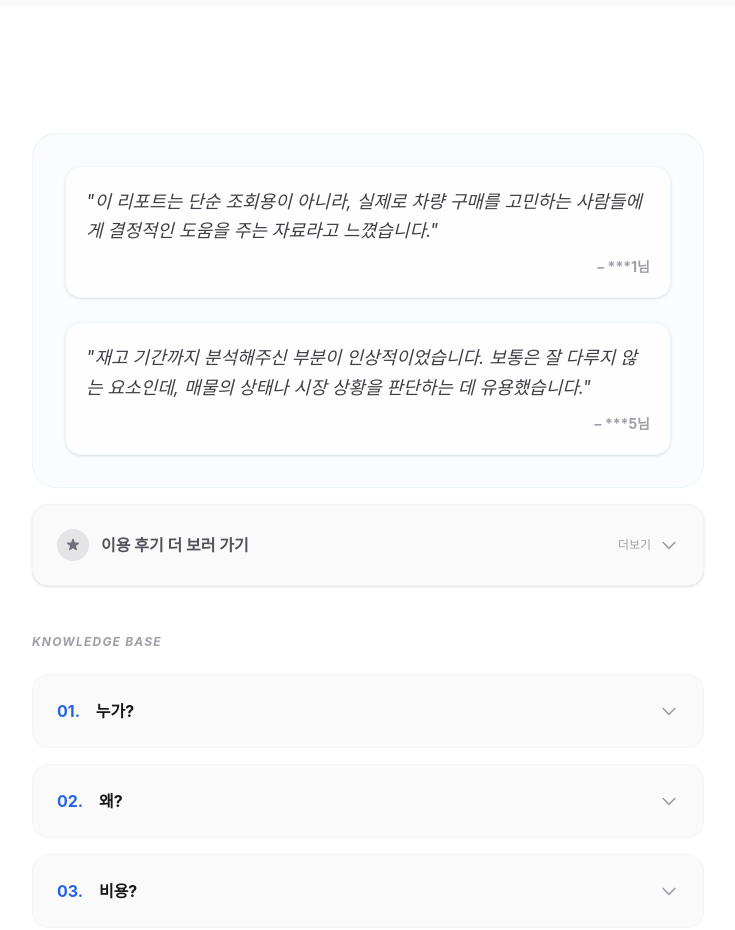
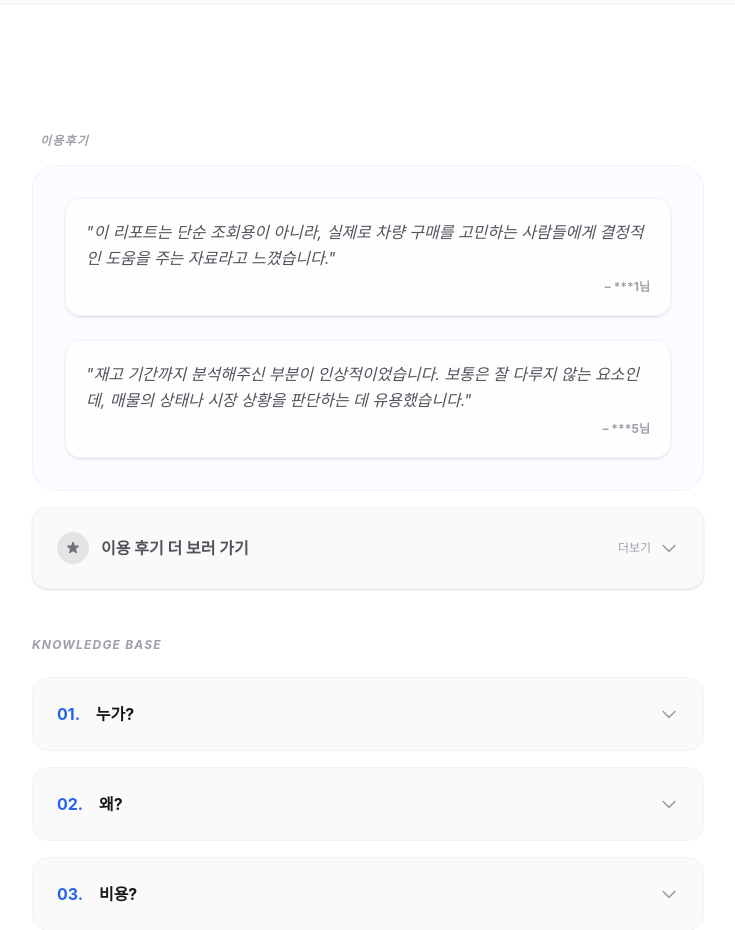
Before and after one commit to 777ceo11/CALI, a Next.js app: page / in a window 1280 px wide. Shown: the part 2100-3030 px from the top of the page, without its empty margins (272-1007 px from the left). Built offline with nearby package versions, Linux system fonts and the light colour scheme.

Commit message:
style: unify review font sizes and add section title

```diff
--- a/app/page.tsx
+++ b/app/page.tsx
@@ -287,17 +287,19 @@ export default function Home() {
         </div>
 
         {/* Reviews Section */}
-        <div className="max-w-2xl mx-auto mb-12 space-y-4">
+        <div className="max-w-2xl mx-auto mb-12 space-y-4 text-left">
+          <h3 className="text-zinc-400 uppercase tracking-widest text-[10px] md:text-xs font-bold italic ml-2">이용후기</h3>
+
           {/* Always Visible Reviews */}
           <div className="bg-blue-50/30 border border-blue-100/50 rounded-3xl p-6 md:p-8 space-y-6">
             <div className="bg-white/80 p-5 rounded-2xl border border-blue-50 shadow-sm">
-              <p className="mb-3 italic text-zinc-700 text-base md:text-lg leading-relaxed">"이 리포트는 단순 조회용이 아니라, 실제로 차량 구매를 고민하는 사람들에게 결정적인 도움을 주는 자료라고 느꼈습니다."</p>
-              <p className="text-sm text-zinc-400 font-bold text-right">– ***1님</p>
+              <p className="mb-2 italic text-zinc-600 text-sm md:text-base leading-relaxed">"이 리포트는 단순 조회용이 아니라, 실제로 차량 구매를 고민하는 사람들에게 결정적인 도움을 주는 자료라고 느꼈습니다."</p>
+              <p className="text-xs text-zinc-400 font-bold text-right">– ***1님</p>
             </div>
 
             <div className="bg-white/80 p-5 rounded-2xl border border-blue-50 shadow-sm">
-              <p className="mb-3 italic text-zinc-700 text-base md:text-lg leading-relaxed">"재고 기간까지 분석해주신 부분이 인상적이었습니다. 보통은 잘 다루지 않는 요소인데, 매물의 상태나 시장 상황을 판단하는 데 유용했습니다."</p>
-              <p className="text-sm text-zinc-400 font-bold text-right">– ***5님</p>
+              <p className="mb-2 italic text-zinc-600 text-sm md:text-base leading-relaxed">"재고 기간까지 분석해주신 부분이 인상적이었습니다. 보통은 잘 다루지 않는 요소인데, 매물의 상태나 시장 상황을 판단하는 데 유용했습니다."</p>
+              <p className="text-xs text-zinc-400 font-bold text-right">– ***5님</p>
             </div>
           </div>
 
```
